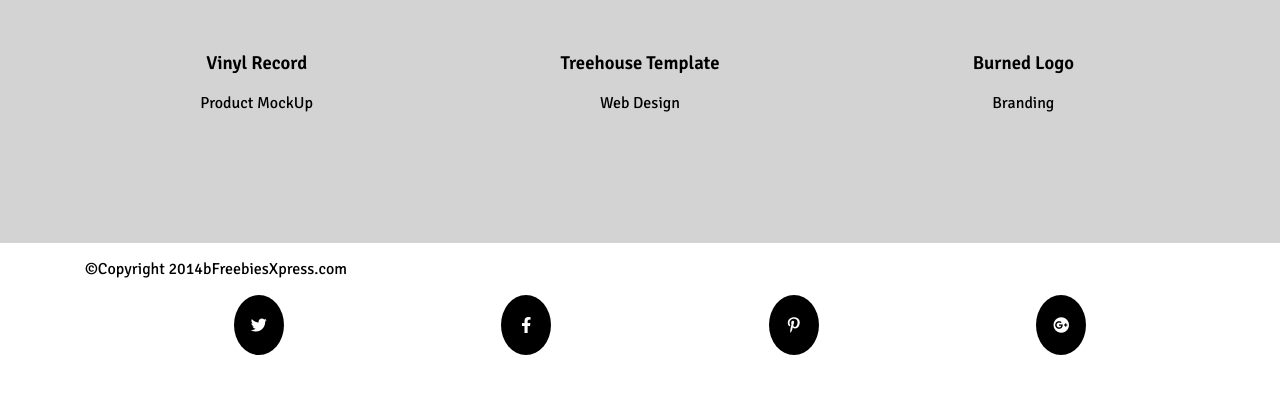
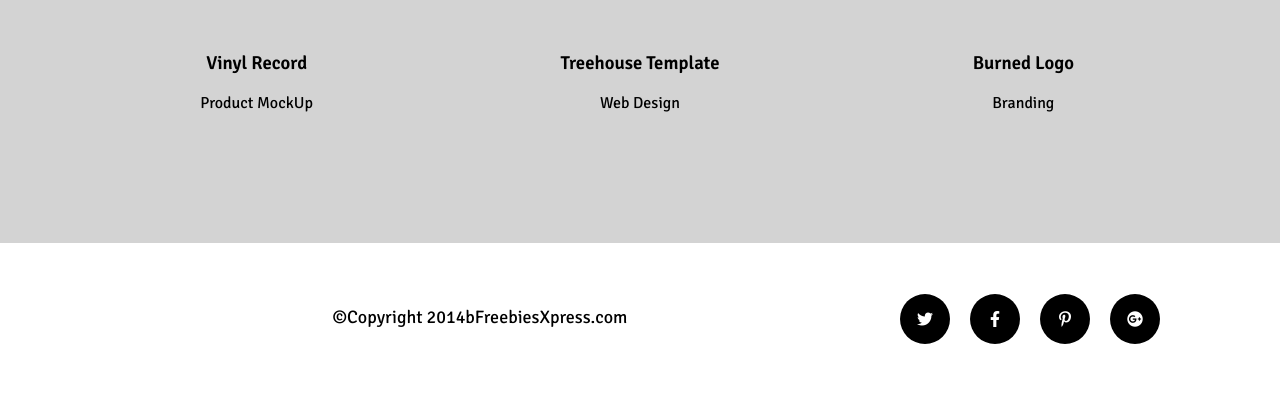
Before and after one commit to AnnaLichacz/mini-project, a website: page index.html in a window 1280 px wide. Shown: the part 2243-2636 px from the top of the page. Before the commit the page ends 2614 px from the top, so only its background shows below. Drawn offline with Linux system fonts and the light colour scheme.

Commit message:
Add footer css

```diff
--- a/sass/style.scss
+++ b/sass/style.scss
@@ -135,32 +135,42 @@ body {
 
 /* Footer */
 
+.page-footer{
+  display:flex;
+  flex-wrap: wrap;
+  padding: 25px;
+}
+
 .list-inline-item ul{
   padding: 0;
+  margin: 2px;
 }
 
 .list-inline-item a {
   border-radius: 50%;
   background: black;
   color: white;
-  height: 60px;
+  height: 50px;
   width: 50px;
   display: flex;
   justify-content: center;
   align-items: center;
   text-decoration: none;
+  margin: 10px;
 }
 
 .copyright {
   flex: 1 0 0;
+  font-size: 18px;
+  text-align:center;
+  padding: 20px;
 
 }
 
 .footer-menu ul {
+  display: flex;
   flex: 2 0 0;
-  display: flex;
   align-items: center;
-  flex-wrap: wrap;
-  justify-content: space-between;
   list-style-type: none;
+  justify-content: space-around;
 }
```
Also changed, not shown: css/style.css, 1 other file.
